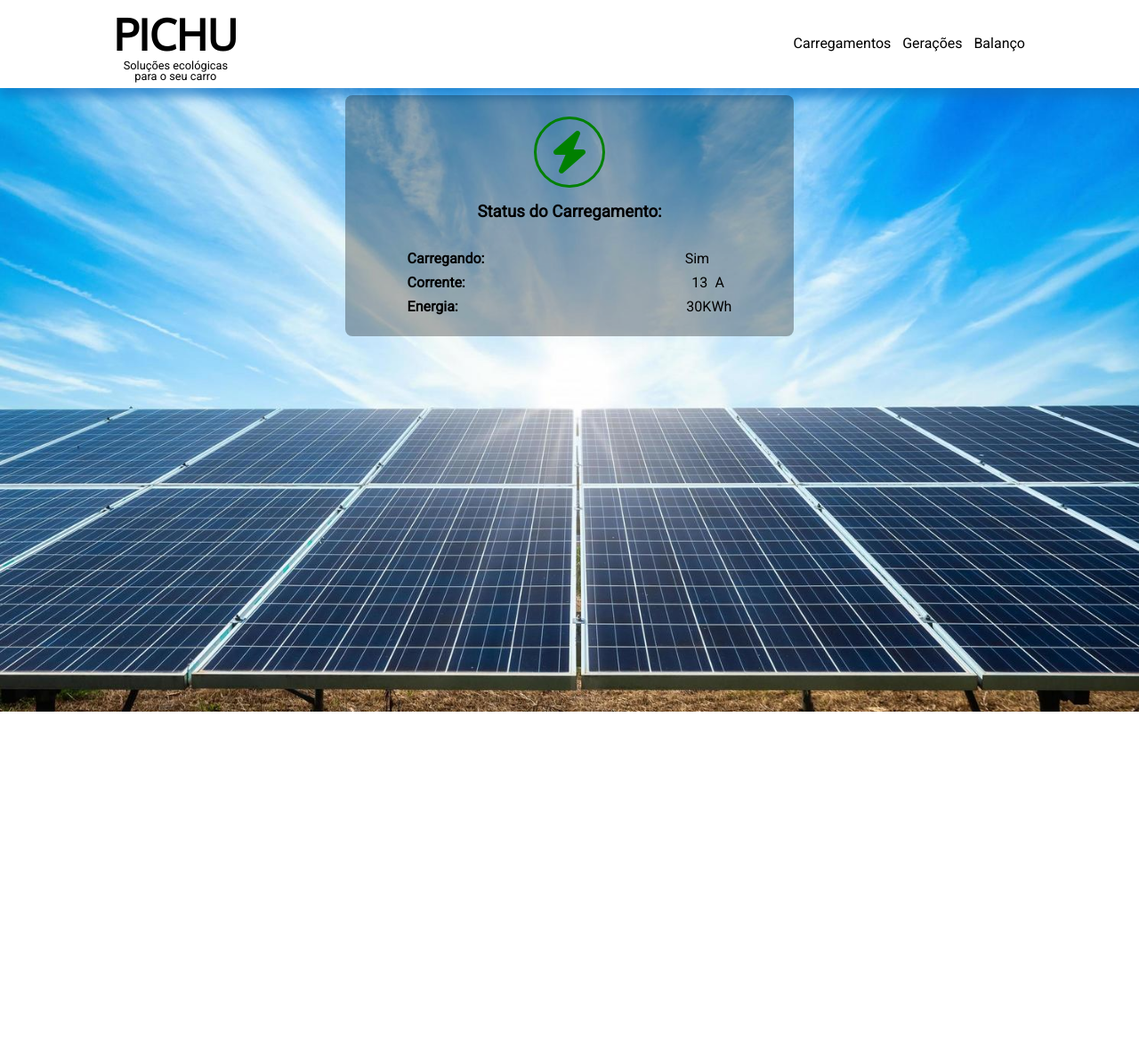
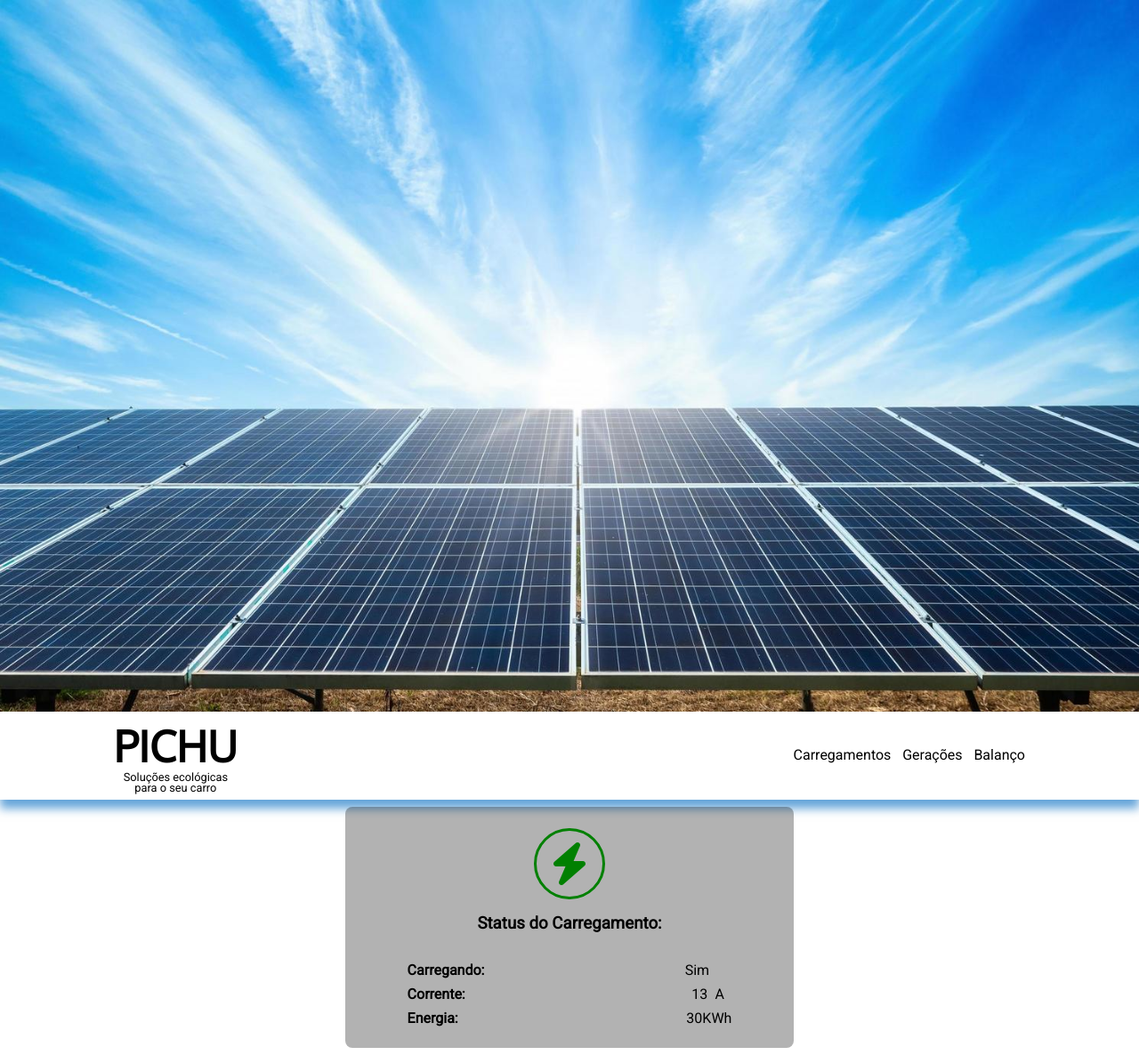
Before and after one commit to Enricco18/TCC-Front, a PHP site: page / in a window 1280 px wide. Shown: the whole page at 89% size. Before the commit the page ends 800 px from the top, so only its background shows below. Run offline with PHP 8.4, Linux system fonts and the light colour scheme; some libraries are stand-ins or nearby versions.

Commit message:
adjust background

```diff
--- a/styles/styles.css
+++ b/styles/styles.css
@@ -55,9 +55,7 @@ div.bg-page{
     background-size: cover;
     height: 100vh;
     width: 100vw;
-    display: flex;
     flex-direction: column;
-    position: fixed;
     z-index: -999 !important;
 }
 
```
